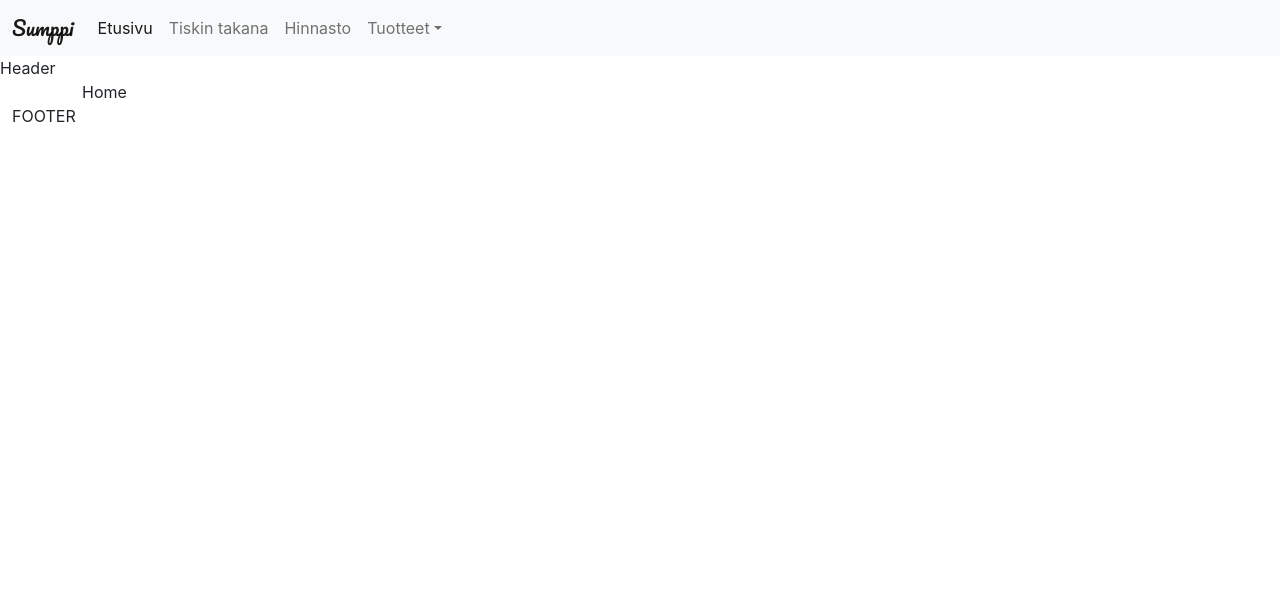
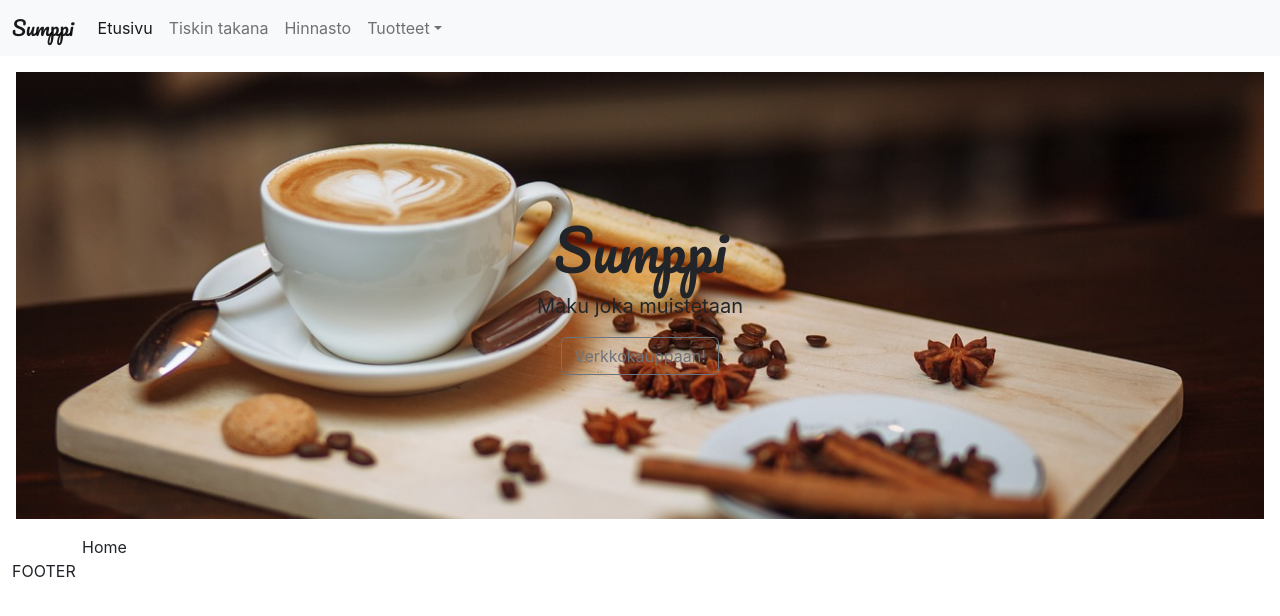
Before and after one commit to Ennikatariina/Verkkopalveluprojekti_ryhma9, a React (Create React App) app: page / in a window 1280 px wide. Shown: the top 616 px of the page. Built offline with nearby package versions, Linux system fonts and the light colour scheme.

Commit message:
Image luominen, testikuvat. Header-koodi (main)

```diff
--- a/src/components/Header.js
+++ b/src/components/Header.js
@@ -2,6 +2,16 @@ import React from 'react'
 
 export default function Header() {
   return (
-    <div>Header</div>
+    <main >
+        <div className="position-relative overflow-hidden p-3 p-md-5 m-md-3 text-center bg-light" id="taustakuva">
+          <div className="col-md-5 p-lg-5 mx-auto my-5">
+            <h1 className="display-4 fw-normal">Sumppi</h1>
+            <p className="lead fw-normal">Maku joka muistetaan</p>
+            <a className="btn btn-outline-secondary" href="#">Verkkokauppaan!</a>
+          </div>
+          <div className="product-device shadow-sm d-none d-md-block"></div>
+          <div className="product-device product-device-2 shadow-sm d-none d-md-block"></div>
+        </div>
+      </main>
   )
 }
--- a/src/index.css
+++ b/src/index.css
@@ -12,6 +12,13 @@ code {
     monospace;
 }
 
+#taustakuva{
+ background-image: url("Images/tarjoiluehdotus.jpg");
+ background-repeat: no-repeat;
+ background-position: center;
+ background-size: cover;
+}
+
 h1 {
   font-family: 'Pacifico', cursive;
 
```
Also changed, not shown: src/Images/kahvia.jpg (added), src/Images/tarjoiluehdotus.jpg (added).
